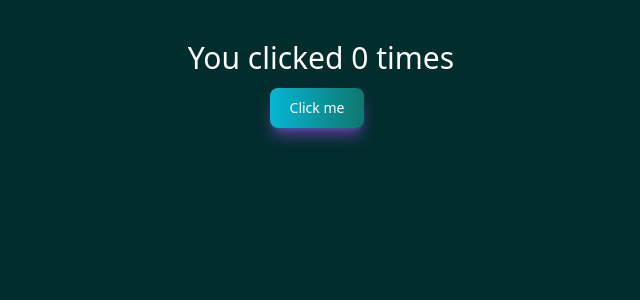
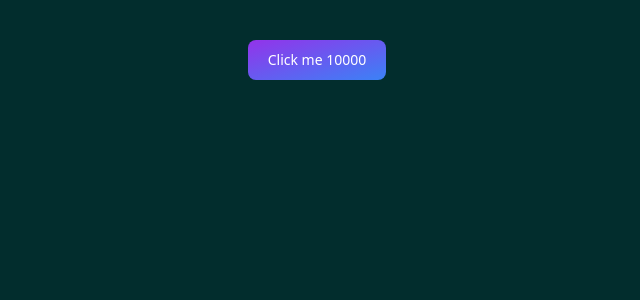
Before and after one commit to Usmandevblends/React-states, a React (Create React App) app in the folder state/: page / in a window 1280 px wide. Shown: the top 300 px of the page, without its empty margins (319-959 px from the left). Built offline with nearby package versions, Linux system fonts and the light colour scheme.

Commit message:
changes in app

```diff
--- a/state/src/App.js
+++ b/state/src/App.js
@@ -1,25 +1,27 @@
-import { useState, useEffect } from "react";
+import React, { useEffect, useState } from "react";
+import "./style.css";
 import "./output.css";
-import "./style.css";
 
 function App() {
-  const [count, setCount] = useState(0);
+  const [num, setNum] = useState(10000);
 
   useEffect(() => {
-    document.title = `You clicked ${count} times`;
-  }, [count]);
+    // alert("I am clicked");
+  }, [num]);
 
   const handleOnClick = () => {
-    setCount(count + 1);
-  }
+    setNum(num + 1);
+  };
 
   return (
-    <div className="flex items-center justify-center flex-col mt-10">
-      <p className="text-3xl">You clicked {count} times</p>
-      <button onClick={handleOnClick}
-        className="text-white bg-gradient-to-r from-cyan-500 via-black-600 to-teal-700 hover:bg-gradient-to-br  focus:ring-purple-300 dark:focus:ring-purple-800 shadow-lg shadow-purple-500/50 dark:shadow-lg dark:shadow-white-800/80 font-medium rounded-lg text-sm px-5 py-2.5 text-center me-2 mb-2 mt-3">
-        Click me
-      </button>
+    <div className="container `">
+      <div className="flex flex-col items-center justify-center mt-10">
+        <button
+          className="text-white bg-gradient-to-br from-purple-600 to-blue-500 hover:bg-gradient-to-bl focus:outline-none focus:ring-blue-300 dark:focus:ring-blue-800 font-medium rounded-lg text-sm px-5 py-2.5 text-center me-2 mb-2"
+          onClick={handleOnClick}>
+          Click me {num}
+        </button>
+      </div>
     </div>
   );
 }
--- a/state/src/output.css
+++ b/state/src/output.css
@@ -545,6 +545,40 @@ video {
   --tw-contain-style:  ;
 }
 
+.container {
+  width: 100%;
+}
+
+@media (min-width: 640px) {
+  .container {
+    max-width: 640px;
+  }
+}
+
+@media (min-width: 768px) {
+  .container {
+    max-width: 768px;
+  }
+}
+
+@media (min-width: 1024px) {
+  .container {
+    max-width: 1024px;
+  }
+}
+
+@media (min-width: 1280px) {
+  .container {
+    max-width: 1280px;
+  }
+}
+
+@media (min-width: 1536px) {
+  .container {
+    max-width: 1536px;
+  }
+}
+
 .absolute {
   position: absolute;
 }
@@ -573,6 +607,10 @@ video {
   margin-top: 0.75rem;
 }
 
+.me-5 {
+  margin-inline-end: 1.25rem;
+}
+
 .flex {
   display: flex;
 }
@@ -593,6 +631,16 @@ video {
   border-radius: 0.5rem;
 }
 
+.border-black {
+  --tw-border-opacity: 1;
+  border-color: rgb(0 0 0 / var(--tw-border-opacity));
+}
+
+.border-white {
+  --tw-border-opacity: 1;
+  border-color: rgb(255 255 255 / var(--tw-border-opacity));
+}
+
 .bg-black {
   --tw-bg-opacity: 1;
   background-color: rgb(0 0 0 / var(--tw-bg-opacity));
@@ -605,6 +653,10 @@ video {
 
 .bg-gradient-to-r {
   background-image: linear-gradient(to right, var(--tw-gradient-stops));
+}
+
+.bg-gradient-to-br {
+  background-image: linear-gradient(to bottom right, var(--tw-gradient-stops));
 }
 
 .from-green-400 {
@@ -637,6 +689,12 @@ video {
   --tw-gradient-stops: var(--tw-gradient-from), var(--tw-gradient-to);
 }
 
+.from-purple-600 {
+  --tw-gradient-from: #9333ea var(--tw-gradient-from-position);
+  --tw-gradient-to: rgb(147 51 234 / 0) var(--tw-gradient-to-position);
+  --tw-gradient-stops: var(--tw-gradient-from), var(--tw-gradient-to);
+}
+
 .via-green-500 {
   --tw-gradient-to: rgb(34 197 94 / 0)  var(--tw-gradient-to-position);
   --tw-gradient-stops: var(--tw-gradient-from), #22c55e var(--tw-gradient-via-position), var(--tw-gradient-to);
@@ -666,6 +724,26 @@ video {
 
 .to-teal-700 {
   --tw-gradient-to: #0f766e var(--tw-gradient-to-position);
+}
+
+.to-blue-500 {
+  --tw-gradient-to: #3b82f6 var(--tw-gradient-to-position);
+}
+
+.p-5 {
+  padding: 1.25rem;
+}
+
+.p-2 {
+  padding: 0.5rem;
+}
+
+.p-3 {
+  padding: 0.75rem;
+}
+
+.p-4 {
+  padding: 1rem;
 }
 
 .px-5 {
@@ -701,6 +779,11 @@ video {
   color: rgb(255 255 255 / var(--tw-text-opacity));
 }
 
+.text-black {
+  --tw-text-opacity: 1;
+  color: rgb(0 0 0 / var(--tw-text-opacity));
+}
+
 .shadow-lg {
   --tw-shadow: 0 10px 15px -3px rgb(0 0 0 / 0.1), 0 4px 6px -4px rgb(0 0 0 / 0.1);
   --tw-shadow-colored: 0 10px 15px -3px var(--tw-shadow-color), 0 4px 6px -4px var(--tw-shadow-color);
@@ -729,6 +812,10 @@ video {
 
 .hover\:bg-gradient-to-br:hover {
   background-image: linear-gradient(to bottom right, var(--tw-gradient-stops));
+}
+
+.hover\:bg-gradient-to-bl:hover {
+  background-image: linear-gradient(to bottom left, var(--tw-gradient-stops));
 }
 
 .focus\:outline-none:focus {
```
